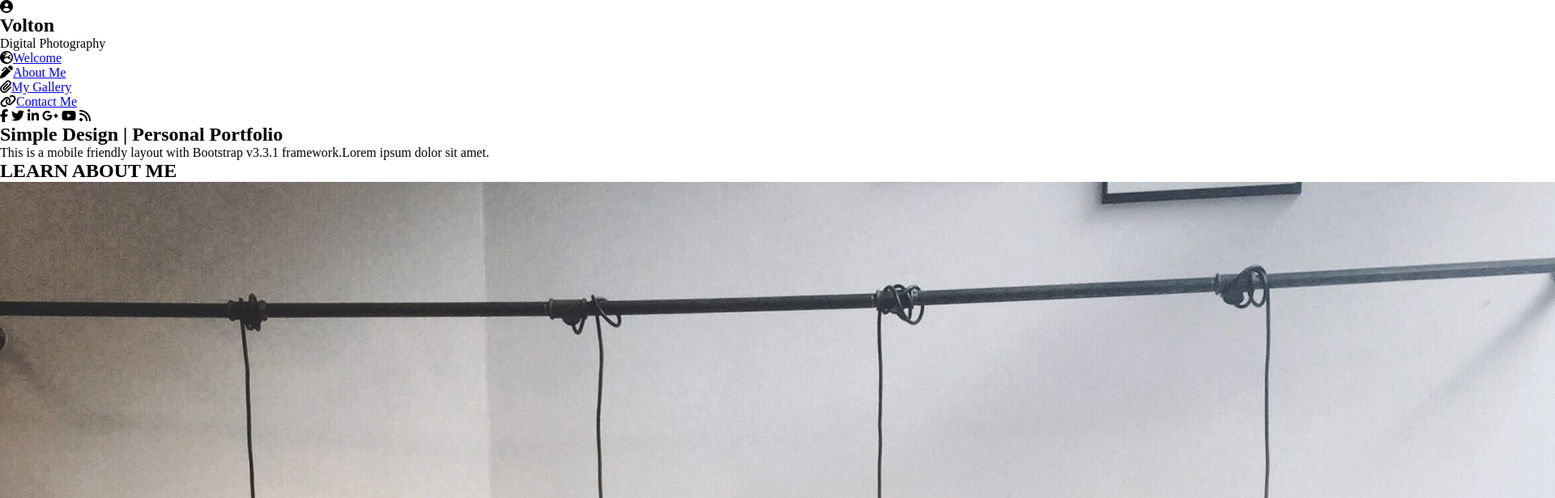
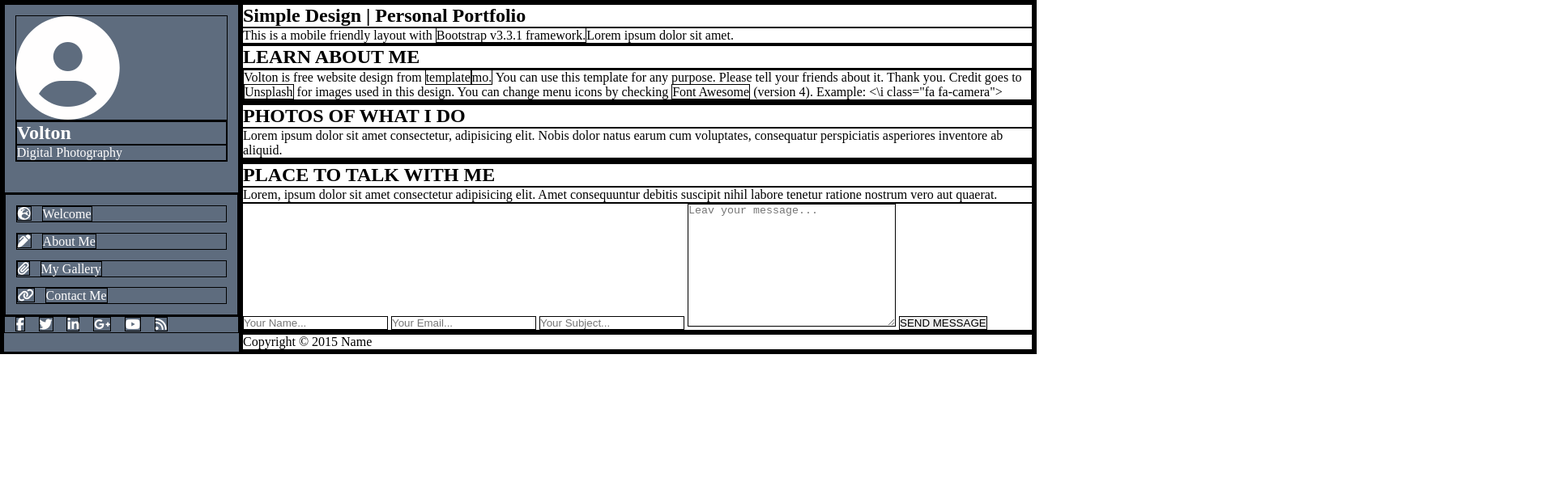
Before and after one commit to donidoni28/volton, a plain HTML site: page index.html in a window 1280 px wide. Shown: the top 616 px of the page at 81% size, 1920 px wide, since content can reach past the window. Drawn offline with Linux system fonts and the light colour scheme.

Commit message:
css nav done section right start

```diff
--- a/public/css/style.css
+++ b/public/css/style.css
@@ -2,5 +2,50 @@
 *{
     margin: 0;
     padding: 0;
+    border: 1px solid black;
+}
+img{
+    display: none;
 }
 /*--------------- CONTAINER ---------------*/
+.container{
+    display: grid;
+    grid-template-columns: 3fr 10fr;
+}
+/*--------------- SECTION LEFT ---------------*/
+/*--------------- SIDE-BAR ---------------*/
+.side-bar{
+    background: #5E6C7E;
+    height: 100%;
+    color: #FFFEFE;
+}
+/*--------------- USER ---------------*/
+.user{
+    display: flex;
+    flex-direction: column;
+    padding: 1vw;
+    padding-bottom: 3vw;
+}
+
+.user > i{
+    position: relative;
+    font-size: 10vw;
+
+}
+/*--------------- NAV ---------------*/
+.nav ul{
+    list-style: none;
+
+}
+.nav > ul li{
+    margin: 1vw;
+}
+.nav > ul li a{
+    text-decoration: none;
+    color: #FFFEFE;
+    margin-left: 1vw;
+}
+.social-media i{
+    margin-left: 1vw;
+}
+/*--------------- SECTION RIGHT ---------------*/
```
